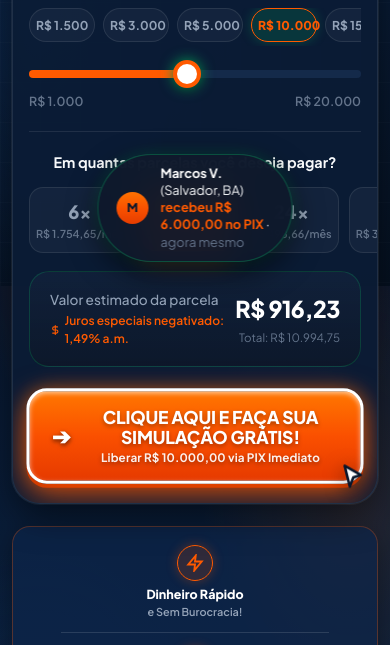
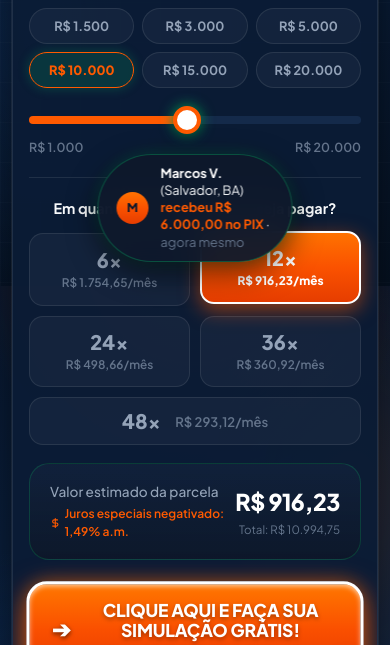
Before and after one commit to felipeabreu-byte/credmais, a website: page index.html in a window 390 px wide. Shown: the part 558-1203 px from the top of the page. Drawn offline with Linux system fonts and the light colour scheme.

Commit message:
fix(mobile): ajustar grade de parcelas e atalhos de valor para caber 100% na tela do celular

```diff
--- a/css/styles.css
+++ b/css/styles.css
@@ -632,13 +632,14 @@ button {
 
 .installments-grid {
   display: grid;
-  grid-template-columns: repeat(4, 1fr);
-  gap: 10px;
+  grid-template-columns: repeat(5, 1fr);
+  gap: 8px;
+  width: 100%;
 }
 
 .installment-btn {
   position: relative;
-  padding: 14px 6px 12px;
+  padding: 12px 4px 10px;
   border-radius: var(--radius-md);
   background: rgba(255, 255, 255, 0.04);
   border: 1px solid var(--border-subtle);
@@ -649,6 +650,8 @@ button {
   align-items: center;
   justify-content: center;
   cursor: pointer;
+  min-width: 0;
+  box-sizing: border-box;
 }
 
 .installment-btn .inst-count {
@@ -658,10 +661,11 @@ button {
 }
 
 .installment-btn .inst-subval {
-  font-size: 0.68rem;
+  font-size: 0.66rem;
   color: var(--text-subtle);
   margin-top: 4px;
   font-weight: 600;
+  white-space: nowrap;
   transition: color 0.15s ease;
 }
 
@@ -688,15 +692,15 @@ button {
 
 .installment-btn.active {
   background: var(--primary-gradient);
-  color: var(--text-dark);
-  font-weight: 800;
-  border-color: transparent;
-  box-shadow: var(--primary-glow);
+  color: #FFFFFF;
+  font-weight: 900;
+  border: 2px solid #FFFFFF;
+  box-shadow: 0 6px 20px rgba(255, 90, 0, 0.55);
   transform: translateY(-2px);
 }
 
 .installment-btn.active .inst-subval {
-  color: rgba(7, 13, 24, 0.85);
+  color: #FFFFFF;
   font-weight: 800;
 }
 
@@ -816,6 +820,57 @@ button {
   .stepper-btn {
     width: 38px;
     height: 38px;
+  }
+
+  /* Atalhos Rápidos de Valores em 3 Colunas (100% visíveis, sem corte) */
+  .quick-amounts-bar {
+    display: grid;
+    grid-template-columns: repeat(3, 1fr);
+    gap: 8px;
+    overflow-x: visible;
+  }
+
+  .quick-amount-pill {
+    min-width: 0;
+    width: 100%;
+    padding: 9px 4px;
+    font-size: 0.8rem;
+  }
+
+  /* Grade de Parcelas no Celular: 2 colunas com o 48x em destaque na base */
+  .installments-grid {
+    grid-template-columns: repeat(2, 1fr);
+    gap: 10px;
+  }
+
+  .installment-btn {
+    padding: 14px 10px;
+    border-radius: var(--radius-md);
+  }
+
+  .installment-btn .inst-count {
+    font-size: 1.25rem;
+  }
+
+  .installment-btn .inst-subval {
+    font-size: 0.74rem;
+  }
+
+  /* 48x (Destaque do Criativo "Parcele em até 48x!") ocupa a linha inteira */
+  .installments-grid .installment-btn:nth-child(5) {
+    grid-column: 1 / -1;
+    flex-direction: row;
+    gap: 14px;
+    padding: 12px 18px;
+  }
+
+  .installments-grid .installment-btn:nth-child(5) .inst-count {
+    font-size: 1.25rem;
+  }
+
+  .installments-grid .installment-btn:nth-child(5) .inst-subval {
+    margin-top: 0;
+    font-size: 0.82rem;
   }
 }
 
--- a/index.html
+++ b/index.html
@@ -154,7 +154,7 @@
           <!-- Seletor de Parcelas com opção de até 48x (Conforme Criativo) -->
           <div class="installments-section">
             <h3 class="section-mini-title">Em quantas parcelas você deseja pagar?</h3>
-            <div class="installments-grid" style="grid-template-columns: repeat(5, 1fr);">
+            <div class="installments-grid">
               <button type="button" class="installment-btn" data-installments="6">
                 <span class="inst-count">6x</span>
                 <span id="instSubVal6" class="inst-subval">R$ 0,00</span>
```
